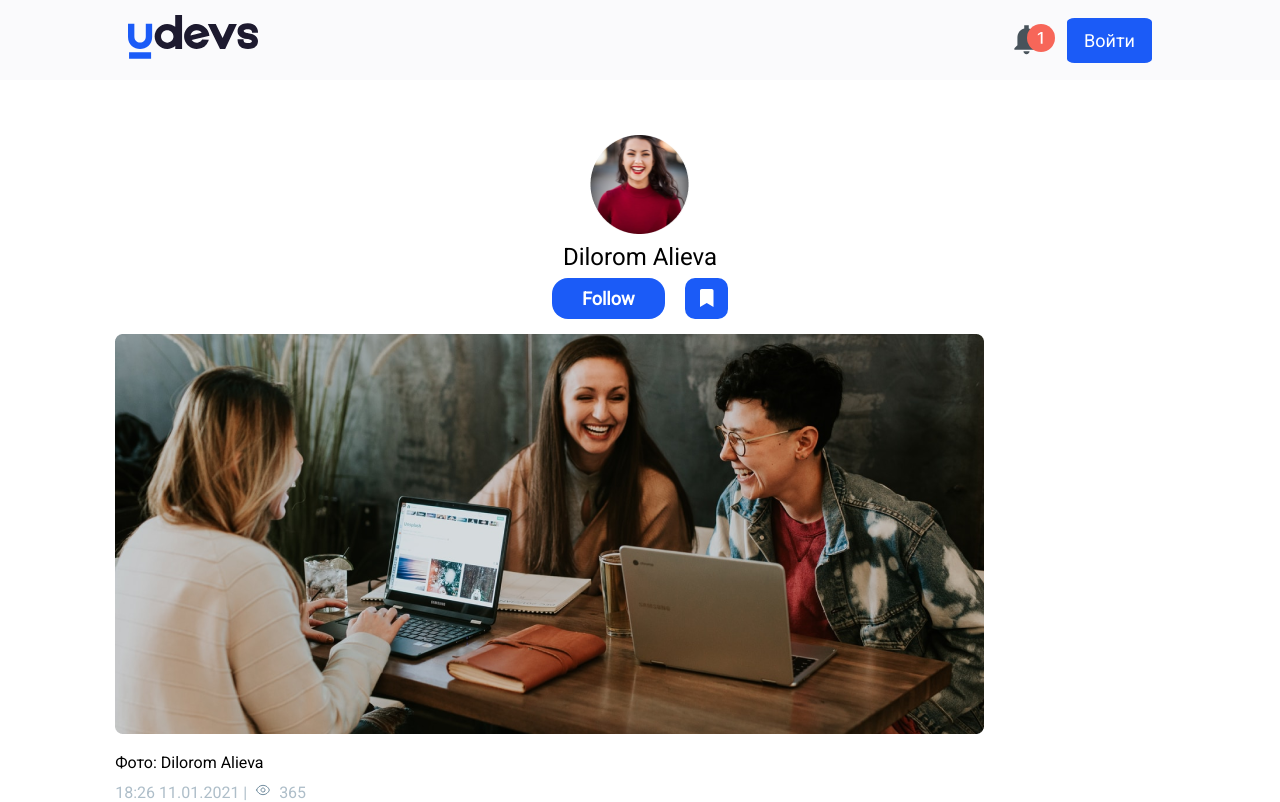
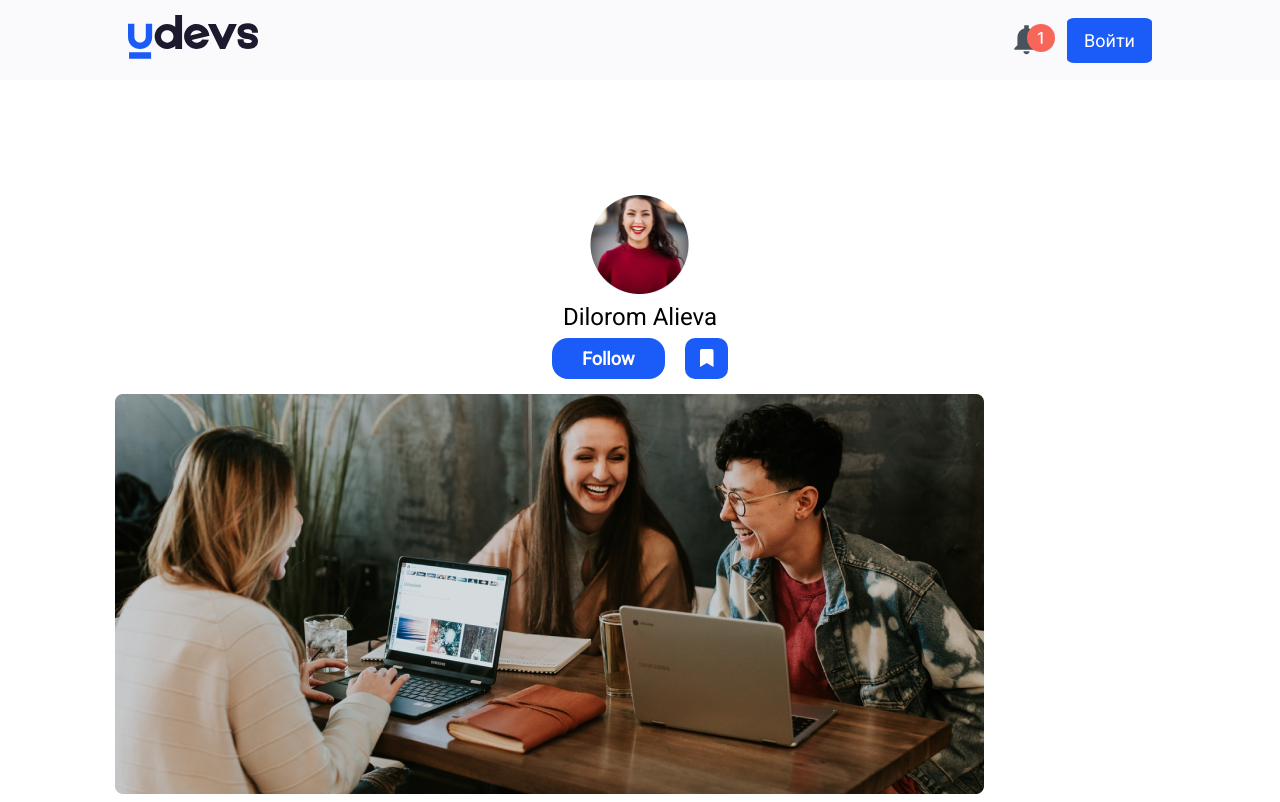
Before and after one commit to asadbeksr/udevs-blog, a React (Create React App) app: page /post/1 in a window 1280 px wide. Shown: the top 802 px of the page. Built offline with nearby package versions, Linux system fonts and the light colour scheme; no server answers.

Commit message:
fix: udate styles

```diff
--- a/src/components/SinglePost/SinglePost.css
+++ b/src/components/SinglePost/SinglePost.css
@@ -8,7 +8,7 @@
   flex-wrap: wrap;
   align-items: center;
   justify-content: space-between;
-  margin-top: 40px;
+  margin-top: 100px;
 }
 .single-post-pic {
   max-width: 100%;
```
